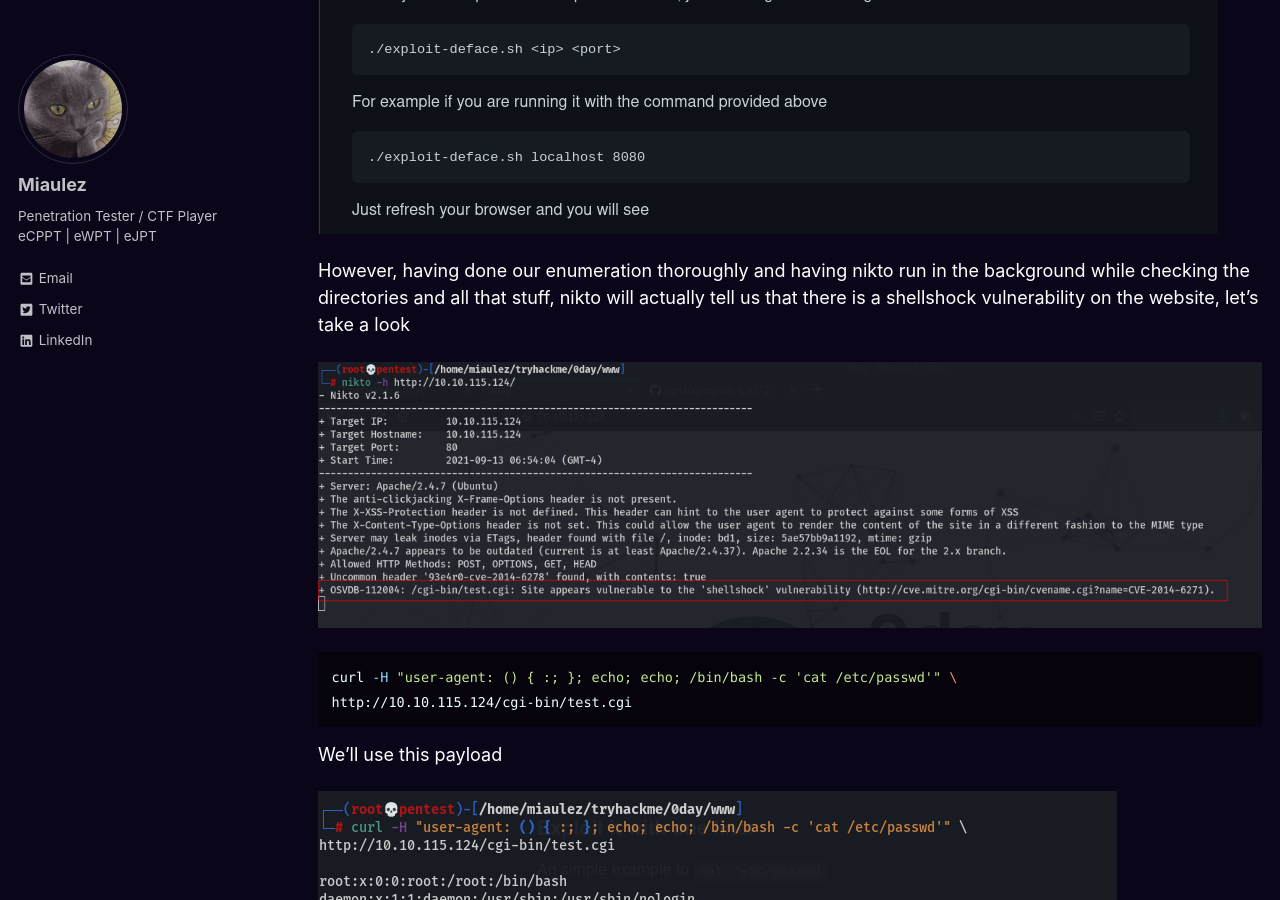
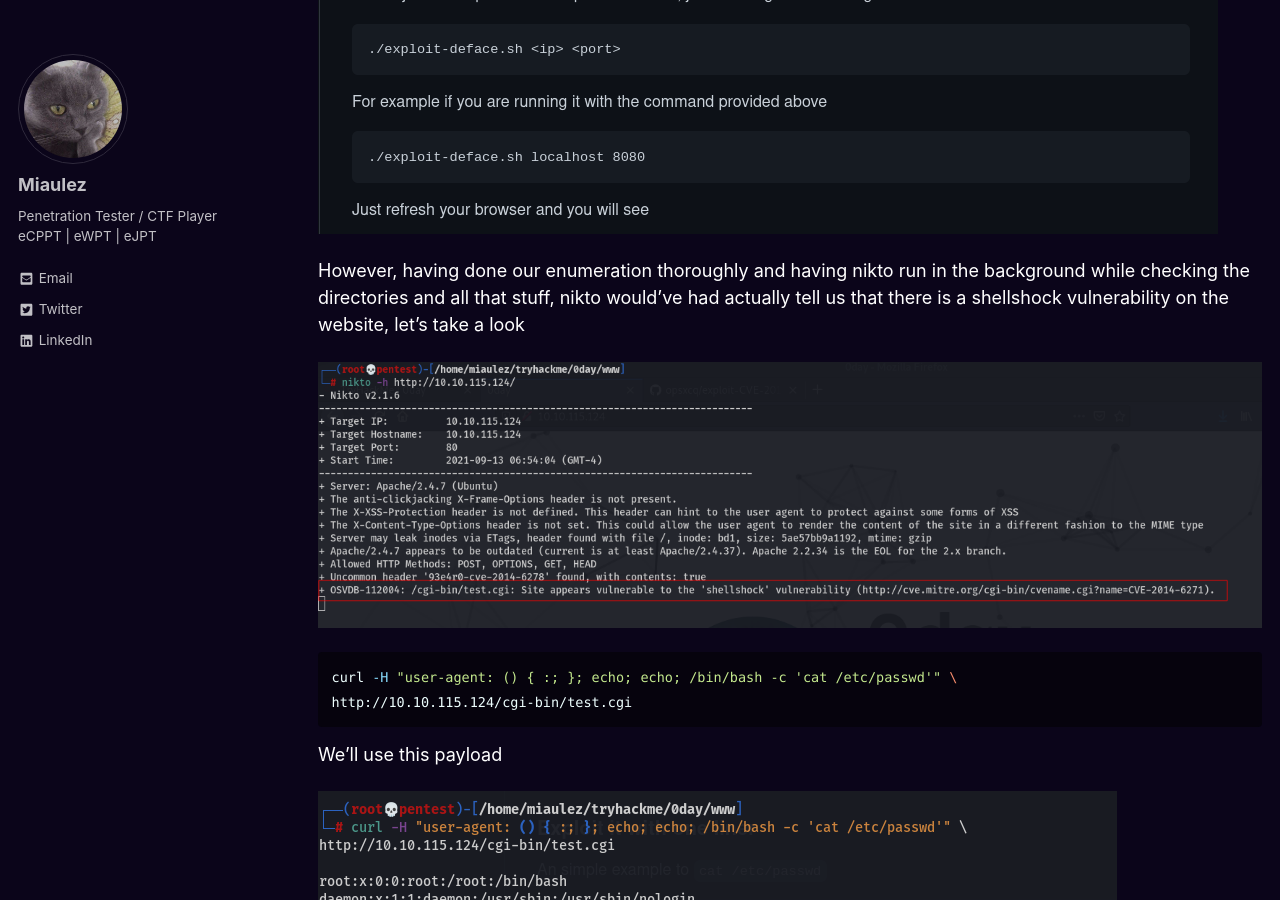
Before and after one commit to miaulez/miaulez.github.io, a Jekyll site: the page built from _posts/2022-01-03-thm-0day-writeup.md, in a window 1280 px wide and 900 px high, scrolled down 6918 px. Built offline with Jekyll 4.4.1, drawn with Linux system fonts in a browser that asks for light colours; cached includes are drawn as plain includes; a script that is not in the unit is left out; some of the changed text lies outside the part shown.

Commit message:
Update 2022-01-03-thm-0day-writeup.md

```diff
--- a/_posts/2022-01-03-thm-0day-writeup.md
+++ b/_posts/2022-01-03-thm-0day-writeup.md
@@ -63,7 +63,7 @@
 
 ![](/assets/images/thm/0day/4.png)
 
-Gobuster quickly found some interesting directories to have look into, let’s check each one of these
+Gobuster quickly found some interesting directories to have a look into, let’s check each one of these
 
 going to /uploads we discover a blank page (but we might gobuster it)
 
@@ -109,7 +109,7 @@
 
 ![](/assets/images/thm/0day/14.png)
 
-However, having done our enumeration thoroughly and having nikto run in the background while checking the directories and all that stuff, nikto will actually tell us that there is a shellshock vulnerability on the website, let’s take a look
+However, having done our enumeration thoroughly and having nikto run in the background while checking the directories and all that stuff, nikto would've had actually tell us that there is a shellshock vulnerability on the website, let’s take a look
 
 ![](/assets/images/thm/0day/15.png)
 
```
Also changed, not shown: other parts of _posts/2022-01-03-thm-0day-writeup.md (+2 -2 lines).
